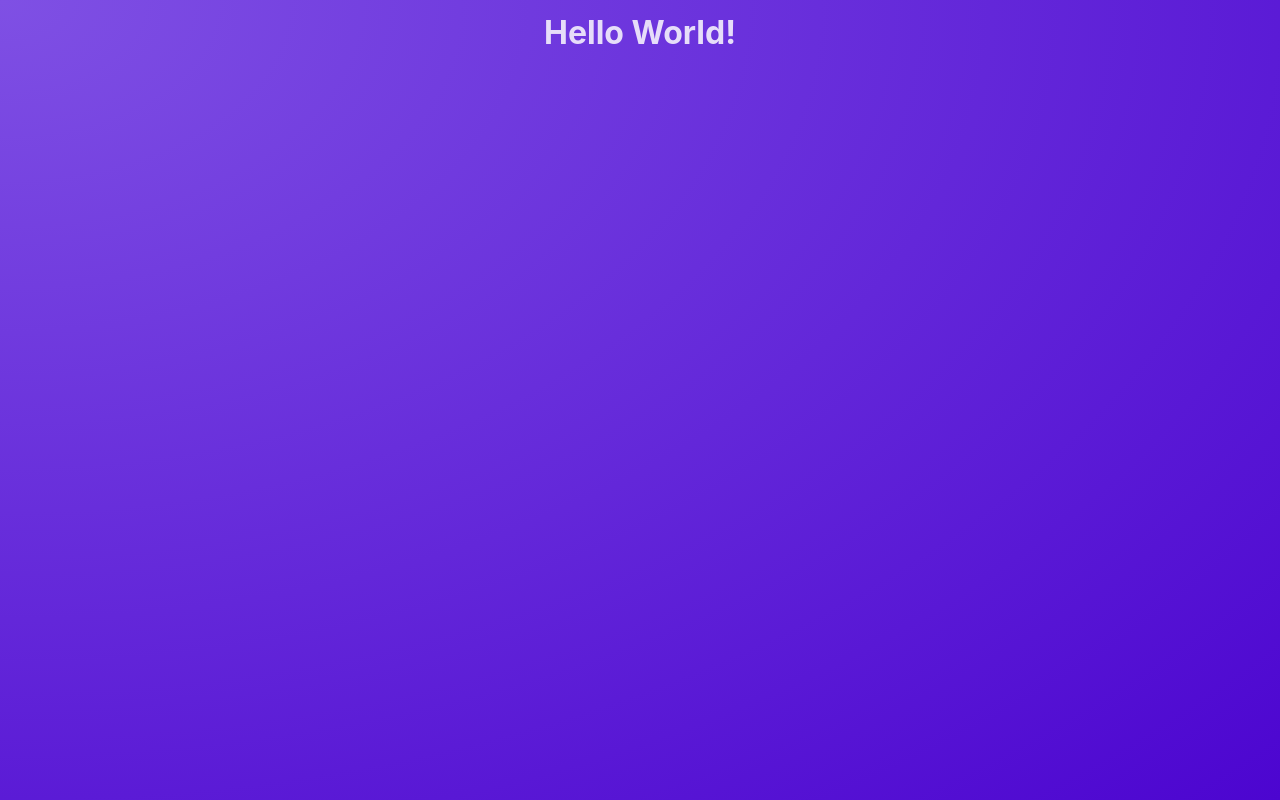
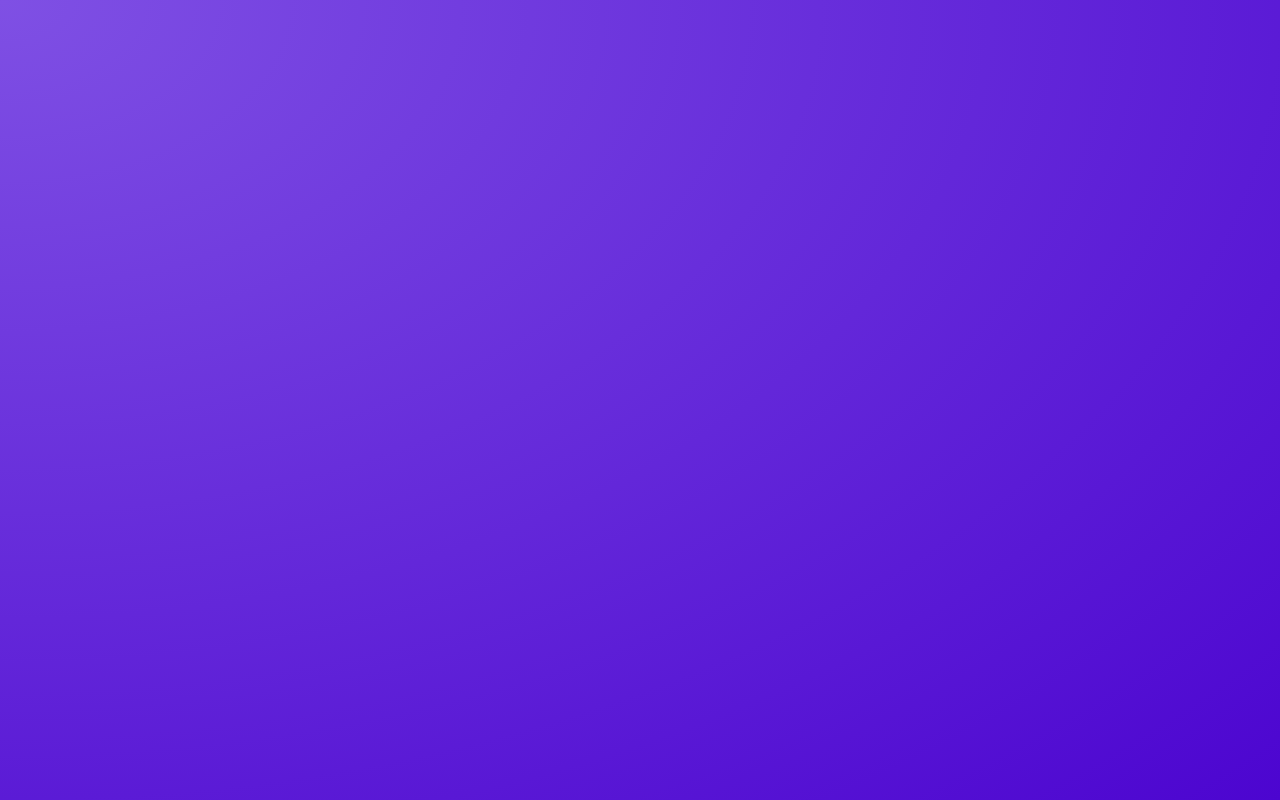
Before and after one commit to alessandro-maccario/react_crash_course, a React (Vite) app: page / in a window 1280 px wide. Built offline with nearby package versions, Linux system fonts and the light colour scheme.

Commit message:
feat: add post component instead of the boilerplate hello world

```diff
--- a/src/App.jsx
+++ b/src/App.jsx
@@ -1,5 +1,5 @@
-function App() {
-  return <h1>Hello World!</h1>;
+import Post from "./components/Post";
+
+export default function App() {
+  return <Post />;
 }
-
-export default App;
```
